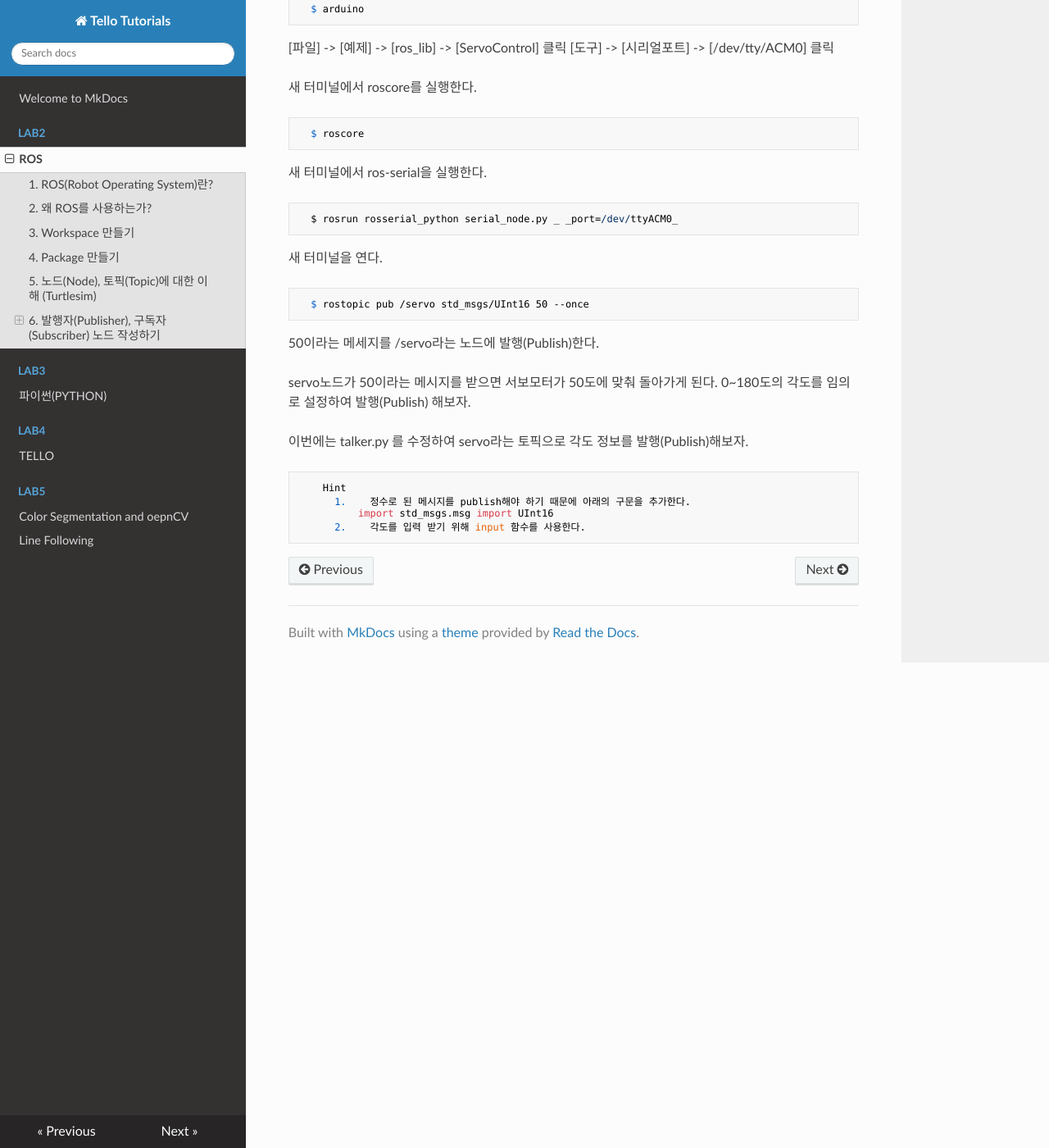
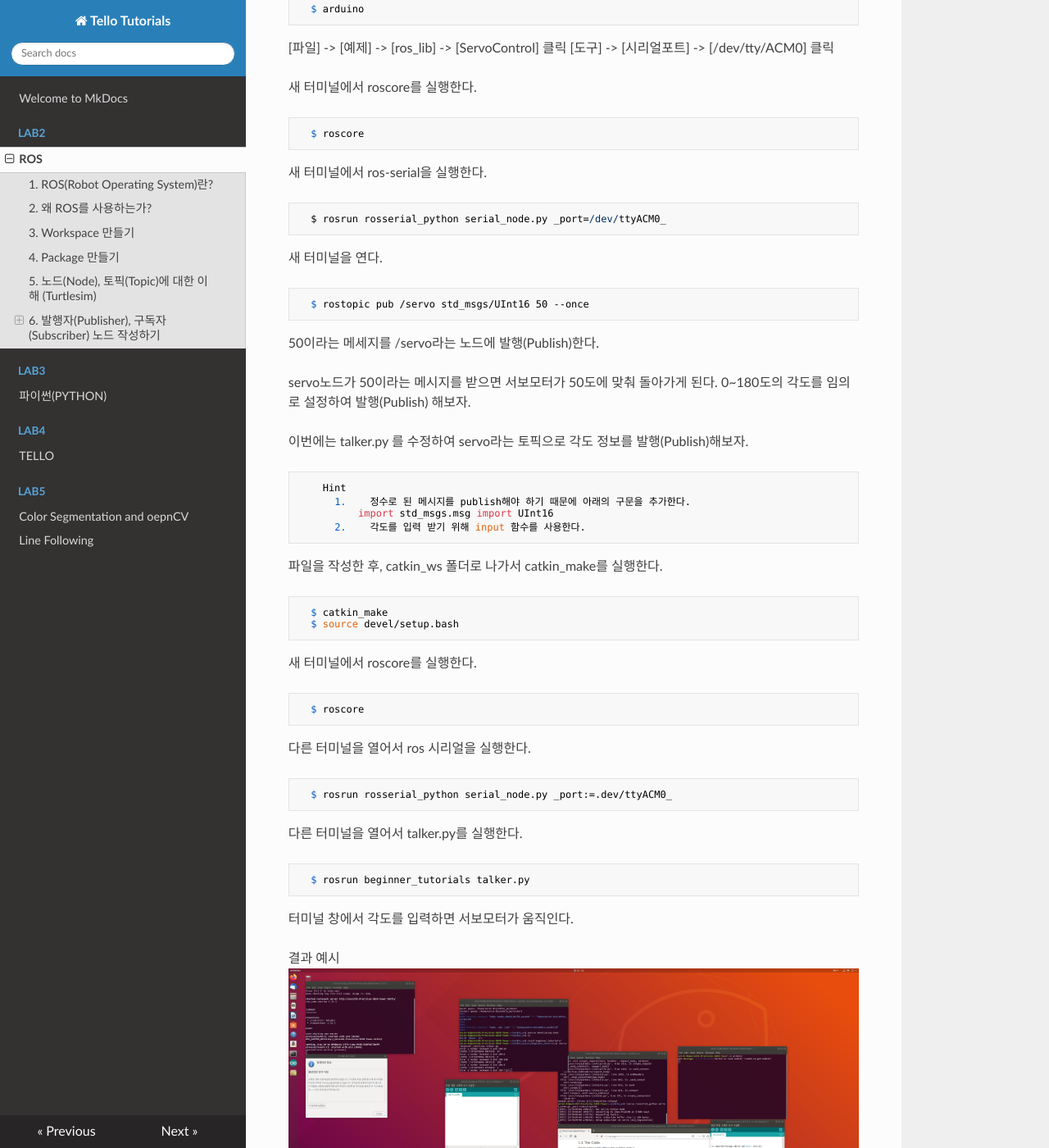
Before and after one commit to UNIST-STEM/2020, an MkDocs documentation site: the page built from docs/Lab2/ROS_Manual.md, in a window 1280 px wide and 1400 px high, scrolled down 6600 px. Shown: the whole window at 82% size. Built offline with MkDocs 1.6.1, drawn with Linux system fonts in a browser that asks for light colours; nearby versions of some CDN libraries.

Commit message:
ROS manual 1st draft version

```diff
--- a/docs/Lab2/ROS_Manual.md
+++ b/docs/Lab2/ROS_Manual.md
@@ -226,7 +226,7 @@ ROS workstation을 설치한다.
 
 새 터미널에서 ros-serial을 실행한다.
 
-      $ rosrun rosserial_python serial_node.py _ _port=/dev/ttyACM0_
+      $ rosrun rosserial_python serial_node.py _port=/dev/ttyACM0_
 
 새 터미널을 연다.
 
@@ -243,3 +243,25 @@ servo노드가 50이라는 메시지를 받으면 서보모터가 50도에 맞
           1.	정수로 된 메시지를 publish해야 하기 때문에 아래의 구문을 추가한다.
               import std_msgs.msg import UInt16
           2.	각도를 입력 받기 위해 input 함수를 사용한다.
+
+파일을 작성한 후, catkin_ws 폴더로 나가서 catkin_make를 실행한다.
+
+      $ catkin_make
+      $ source devel/setup.bash
+
+새 터미널에서 roscore를 실행한다.
+
+      $ roscore
+
+다른 터미널을 열어서 ros 시리얼을 실행한다.
+
+      $ rosrun rosserial_python serial_node.py _port:=.dev/ttyACM0_
+
+다른 터미널을 열어서 talker.py를 실행한다.
+
+      $ rosrun beginner_tutorials talker.py
+
+터미널 창에서 각도를 입력하면 서보모터가 움직인다.
+
+결과 예시
+![result_example](img/result_example.png)
```
Also changed, not shown: docs/Lab3/Python_Class_Manual.md (+2 -0 lines), docs/Lab2/img/result_example.png (added), docs/Lab3/img/class_example.png (added).
